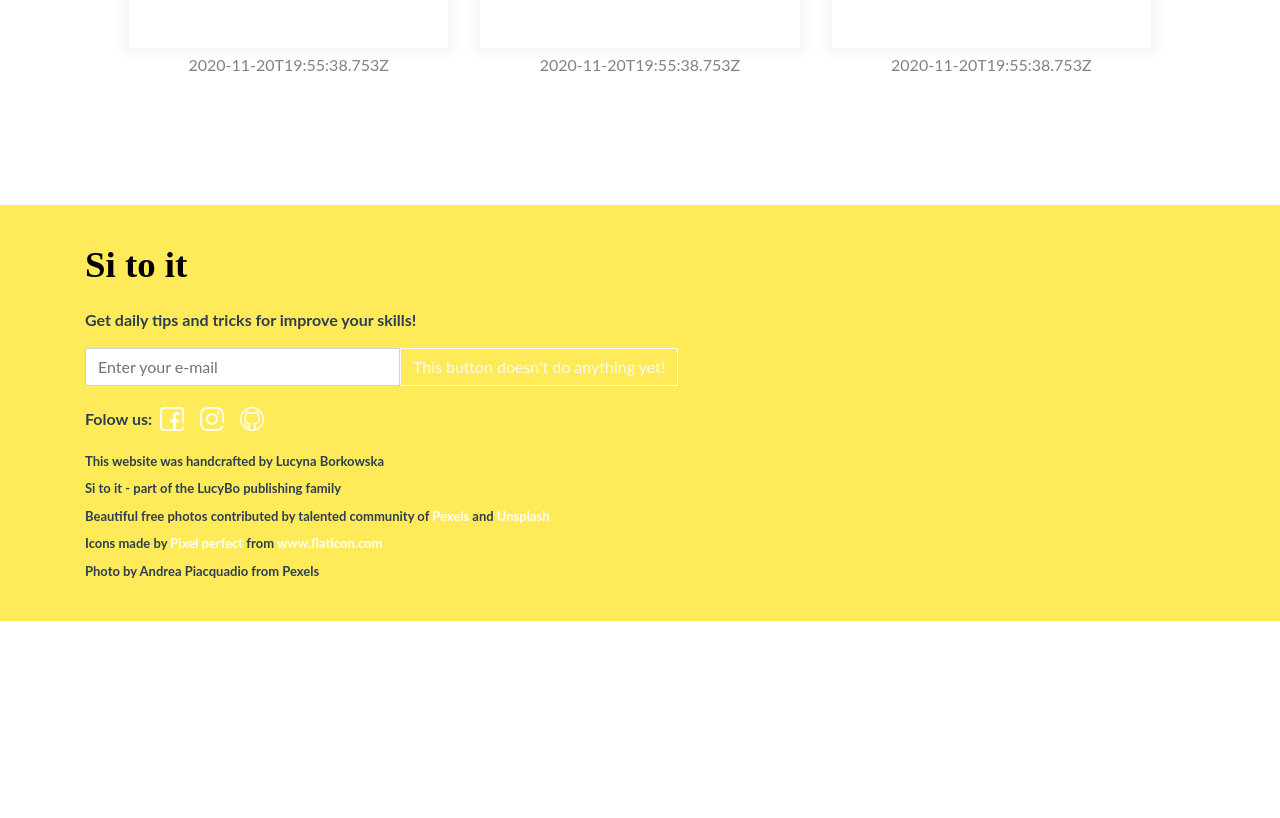
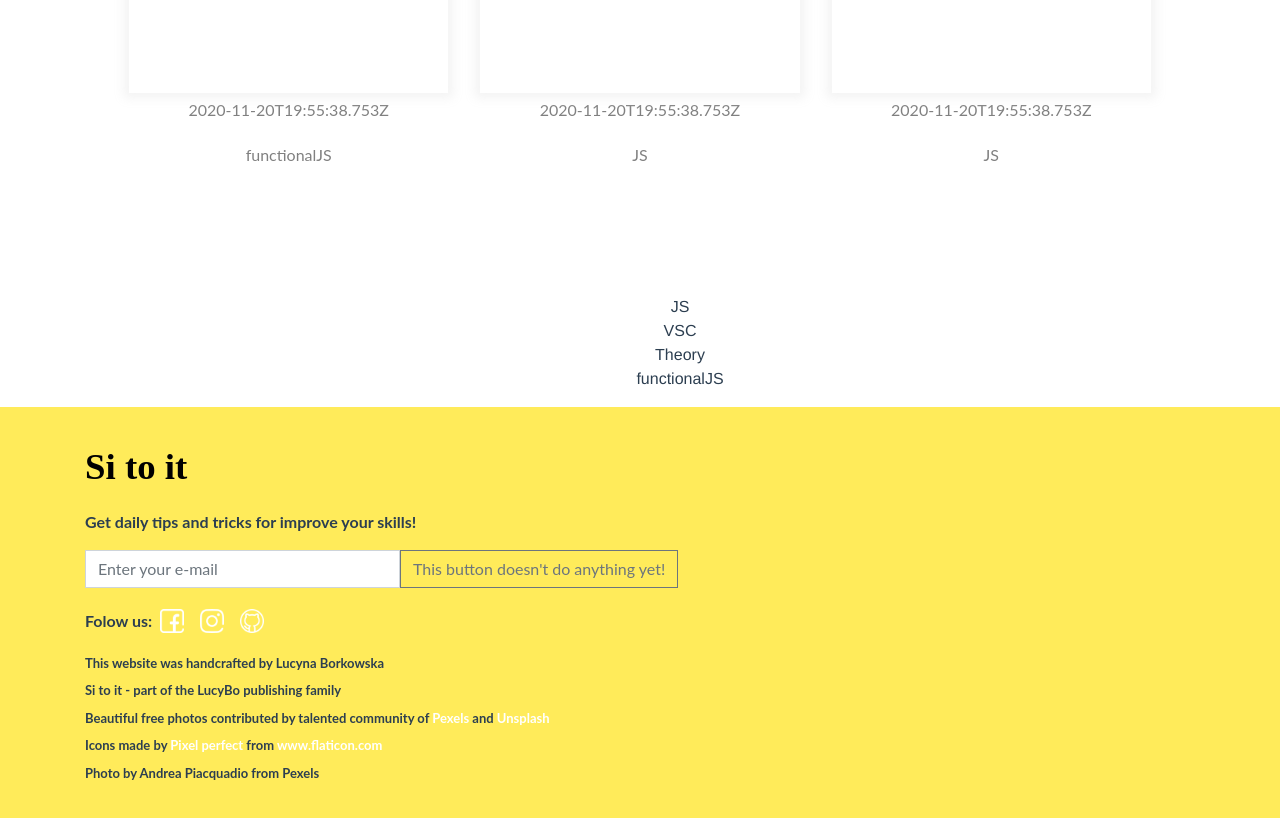
Before and after one commit to LucyBo/ouitoit, a Vue app: page /flashcards in a window 1280 px wide. Shown: the part 780-1598 px from the top of the page. Before the commit the page ends 1401 px from the top, so only its background shows below. Built offline with nearby package versions, Linux system fonts and the light colour scheme.

Commit message:
categories displaying

```diff
--- a/src/assets/flashccards.js
+++ b/src/assets/flashccards.js
@@ -1,39 +1,50 @@
 const flashcards = [
   {
     id: '1',
+    createdAdd: '2020-11-20T19:55:38.753Z',
+    category: 'JS',
     question: 'Curabitur porttitor lacinia dui. Pellentesque sit amet leo eget orci efficitur mattis. Nulla facilisi.',
-    answer: 'Lorem ipsum dolor sit amet, consectetur adipiscing elit. Aliquam molestie ipsum eget urna aliquam lacinia. Cras egestas nibh at porttitor placerat.',
-    timestamp: '2020-11-20T19:55:38.753Z'
+    answer: 'Lorem ipsum dolor sit amet, consectetur adipiscing elit. Aliquam molestie ipsum eget urna aliquam lacinia. Cras egestas nibh at porttitor placerat.'
+
   },
   {
     id: '2',
+    createdAdd: '2020-11-20T19:55:38.753Z',
+    category: 'VSC',
     question: 'Curabitur porttitor lacinia dui. Pellentesque sit amet leo eget orci efficitur mattis. Nulla facilisi.',
-    answer: 'Lorem ipsum dolor sit amet, consectetur adipiscing elit. Aliquam molestie ipsum eget urna aliquam lacinia. Cras egestas nibh at porttitor placerat.',
-    timestamp: '2020-11-20T19:55:38.753Z'
+    answer: 'Lorem ipsum dolor sit amet, consectetur adipiscing elit. Aliquam molestie ipsum eget urna aliquam lacinia. Cras egestas nibh at porttitor placerat.'
+
   },
   {
     id: '3',
+    createdAdd: '2020-11-20T19:55:38.753Z',
+    category: 'Theory',
     question: 'Curabitur porttitor lacinia dui. Pellentesque sit amet leo eget orci efficitur mattis. Nulla facilisi.',
-    answer: 'Lorem ipsum dolor sit amet, consectetur adipiscing elit. Aliquam molestie ipsum eget urna aliquam lacinia. Cras egestas nibh at porttitor placerat.',
-    timestamp: '2020-11-20T19:55:38.753Z'
+    answer: 'Lorem ipsum dolor sit amet, consectetur adipiscing elit. Aliquam molestie ipsum eget urna aliquam lacinia. Cras egestas nibh at porttitor placerat.'
+
   },
   {
     id: '4',
+    createdAdd: '2020-11-20T19:55:38.753Z',
+    category: 'functionalJS',
     question: 'Curabitur porttitor lacinia dui. Pellentesque sit amet leo eget orci efficitur mattis. Nulla facilisi.',
-    answer: 'Lorem ipsum dolor sit amet, consectetur adipiscing elit. Aliquam molestie ipsum eget urna aliquam lacinia. Cras egestas nibh at porttitor placerat.',
-    timestamp: '2020-11-20T19:55:38.753Z'
+    answer: 'Lorem ipsum dolor sit amet, consectetur adipiscing elit. Aliquam molestie ipsum eget urna aliquam lacinia. Cras egestas nibh at porttitor placerat.'
+
   },
   {
     id: '5',
+    createdAdd: '2020-11-20T19:55:38.753Z',
+    category: 'JS',
     question: 'Curabitur porttitor lacinia dui. Pellentesque sit amet leo eget orci efficitur mattis. Nulla facilisi.',
-    answer: 'Lorem ipsum dolor sit amet, consectetur adipiscing elit. Aliquam molestie ipsum eget urna aliquam lacinia. Cras egestas nibh at porttitor placerat.',
-    timestamp: '2020-11-20T19:55:38.753Z'
+    answer: 'Lorem ipsum dolor sit amet, consectetur adipiscing elit. Aliquam molestie ipsum eget urna aliquam lacinia. Cras egestas nibh at porttitor placerat.'
+
   },
   {
     id: '6',
+    createdAdd: '2020-11-20T19:55:38.753Z',
+    category: 'JS',
     question: 'Curabitur porttitor lacinia dui. Pellentesque sit amet leo eget orci efficitur mattis. Nulla facilisi.',
-    answer: 'Lorem ipsum dolor sit amet, consectetur adipiscing elit. Aliquam molestie ipsum eget urna aliquam lacinia. Cras egestas nibh at porttitor placerat.',
-    timestamp: '2020-11-20T19:55:38.753Z'
+    answer: 'Lorem ipsum dolor sit amet, consectetur adipiscing elit. Aliquam molestie ipsum eget urna aliquam lacinia. Cras egestas nibh at porttitor placerat.'
   }
 ]
 
--- a/src/components/Card2.vue
+++ b/src/components/Card2.vue
@@ -27,8 +27,11 @@
       </b-carousel-slide>
     </b-carousel>
       <p class="timestamp">
-          {{flashcard.timestamp}}
-        </p>
+          {{flashcard.createdAdd}}
+      </p>
+      <p class="timestamp">
+          {{flashcard.category}}
+      </p>
   </div>
   </b-col>
 </template>
--- /dev/null
+++ b/src/components/CategoriesBar.vue
@@ -0,0 +1,48 @@
+<template>
+  <ul id="categories">
+  <Category
+    v-for="category in uniqueCategories(flashcards)"
+    v-bind:category= "category.value"
+    v-bind:key= "category.key"
+    >
+  </Category>
+  </ul>
+</template>
+
+<script>
+
+import Category from '@/components/Category.vue'
+import flashcards from '../assets/flashccards.js'
+
+export default {
+  name: 'CategoriesBar',
+  components: {
+    Category
+  },
+  data () {
+    return {
+      flashcards: flashcards
+    }
+  },
+  methods: {
+    uniqueCategories (flashcards) {
+      const categories = flashcards.map(flashcard => flashcard.category)
+      const setCtg = new Set(categories)
+      const uniqValuesSet = [...setCtg]
+      return uniqValuesSet.map((value, idx) => {
+        return {
+          key: idx,
+          value: value
+        }
+      })
+    }
+  }
+}
+</script>
+
+<style scoped lang="scss">
+#categories {
+  padding-top: 0rem;
+}
+
+</style>
--- /dev/null
+++ b/src/components/Category.vue
@@ -0,0 +1,12 @@
+<template>
+  <ul>
+    {{category}}
+  </ul>
+</template>
+
+<script>
+
+export default {
+  props: ['category']
+}
+</script>
--- a/src/components/Footer.vue
+++ b/src/components/Footer.vue
@@ -4,7 +4,7 @@
         <p class="brand">Si to it</p>
         <p>Get daily tips and tricks for improve your skills!</p>
         <div class="input-group">
-        <b-form-input v-model="text" placeholder="Enter your e-mail"></b-form-input><b-button variant="outline-light">This button doesn't do anything yet!</b-button></div>
+        <b-form-input v-model="text" placeholder="Enter your e-mail"></b-form-input><b-button variant="outline-secondary">This button doesn't do anything yet!</b-button></div>
       <p class="social">
         Folow us: <a href="/"><img alt="facebook logo" src="../assets/facebook.png"></a><a href="/"><img alt="facebook logo" src="../assets/instagram.png"></a><a href="/"><img alt="facebook logo" src="../assets/github.png"></a>
       </p>
--- a/src/views/FlashCards.vue
+++ b/src/views/FlashCards.vue
@@ -1,15 +1,20 @@
 <template>
-  <CardCollection/>
+  <div>
+    <CardCollection/>
+    <CategoriesBar/>
+  </div>
 </template>
 
 <script>
 // @ is an alias to /src
 import CardCollection from '@/components/CardCollection.vue'
+import CategoriesBar from '../components/CategoriesBar.vue'
 
 export default {
   name: 'FlashCards',
   components: {
-    CardCollection
+    CardCollection,
+    CategoriesBar
   }
 }
 </script>
```
